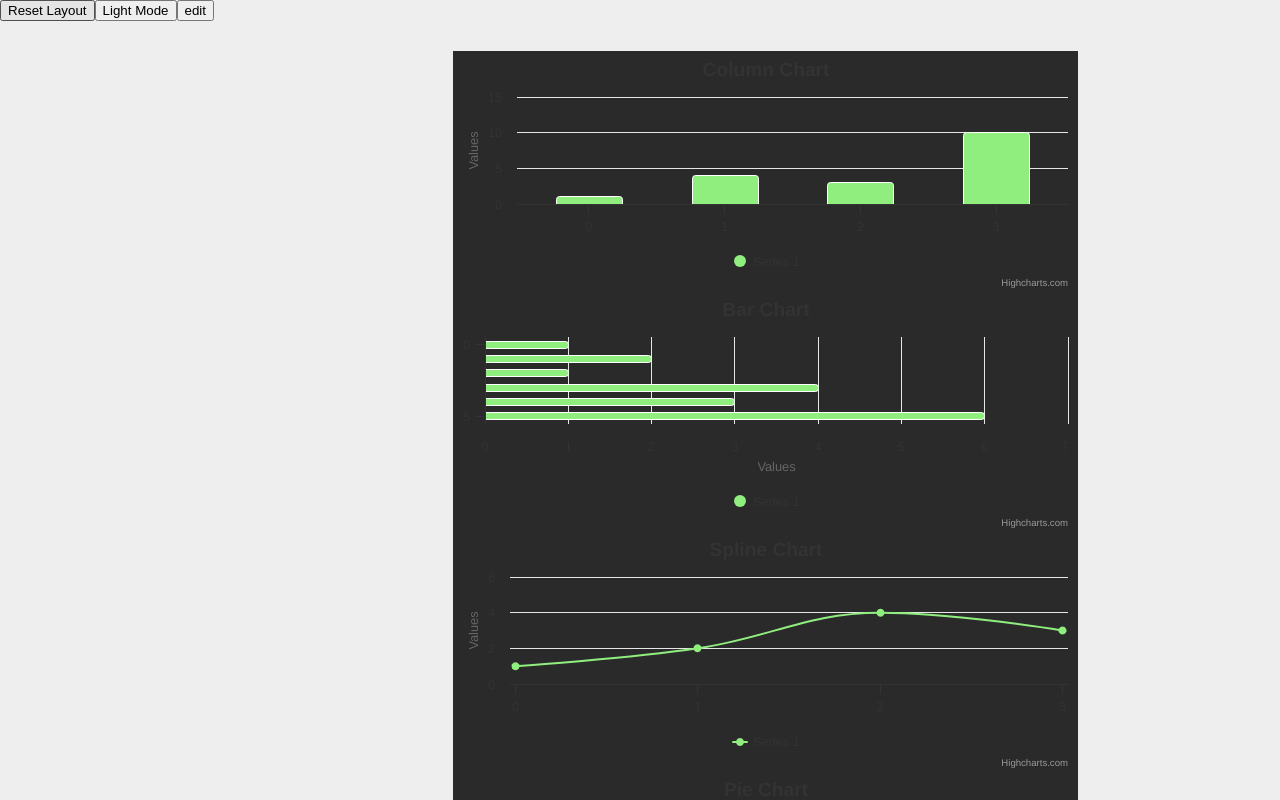
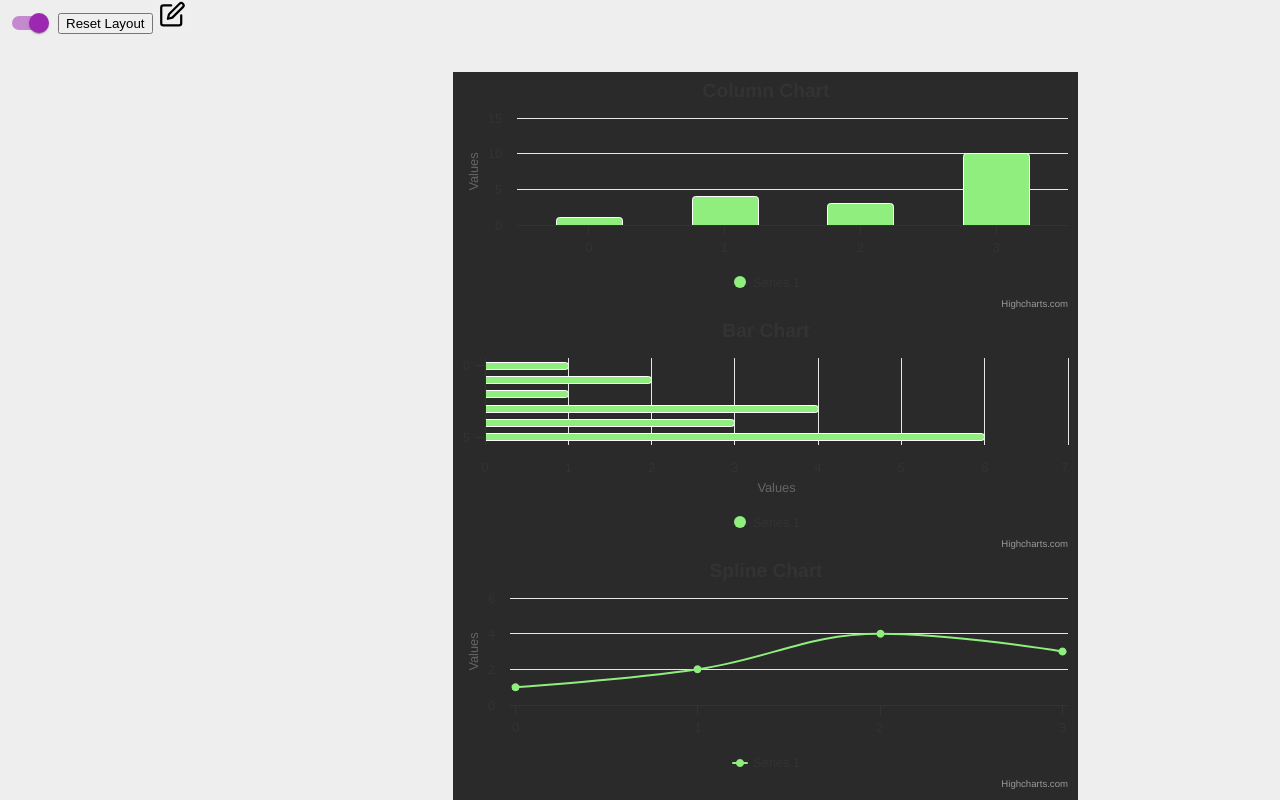
Before and after one commit to behnooshbhy2002/react-grid, a React (Create React App) app: page / in a window 1280 px wide. Shown: the top 800 px of the page. Built offline with nearby package versions, Linux system fonts and the light colour scheme.

Commit message:
convert button to switch (dark mode)

```diff
--- a/package.json
+++ b/package.json
@@ -3,7 +3,11 @@
   "version": "0.1.0",
   "private": true,
   "dependencies": {
+    "@emotion/react": "^11.11.1",
+    "@emotion/styled": "^11.11.0",
     "@highcharts/dashboards": "^1.0.1",
+    "@mui/material": "^5.14.2",
+    "@mui/styled-engine-sc": "^5.12.0",
     "@testing-library/jest-dom": "^5.16.5",
     "@testing-library/react": "^13.4.0",
     "@testing-library/user-event": "^13.5.0",
@@ -14,6 +18,7 @@
     "react-dom": "^18.2.0",
     "react-grid-layout": "^1.3.4",
     "react-scripts": "5.0.1",
+    "styled-components": "^5.3.11",
     "web-vitals": "^2.1.4"
   },
   "scripts": {
--- /dev/null
+++ b/src/pages/Main.css
@@ -0,0 +1,6 @@
+.edit-button {
+  border: none;
+}
+svg:hover {
+  color: red;
+}
--- a/src/pages/Main.jsx
+++ b/src/pages/Main.jsx
@@ -3,6 +3,9 @@ import RGL, { WidthProvider, Responsive } from "react-grid-layout";
 import Highcharts from "highcharts";
 import HighchartsReact from "highcharts-react-official";
 import darkUnica from "highcharts/themes/dark-unica";
+import edit from "../assets/edit-icon.svg";
+import Switch from "@mui/material/Switch";
+import "./Main.css";
 
 import _ from "lodash";
 const ResponsiveReactGridLayout = WidthProvider(RGL);
@@ -13,7 +16,12 @@ const ResponsiveReactGridLayout = WidthProvider(RGL);
 function Main() {
   const [stat, setStatic] = useState(true);
   const [isDarkMode, setIsDarkMode] = useState(false);
-  const [editMode, setEditMode] = useState(false);
+  // const [editMode, setEditMode] = useState(false);
+  const [checked, setChecked] = useState(true);
+  const handleChangeTheme = (event) => {
+    setIsDarkMode(!isDarkMode);
+    setChecked(event.target.checked);
+  };
 
   const resetLayout = () => {
     setLayouts({});
@@ -106,12 +114,33 @@ function Main() {
   };
   return (
     <div>
+      <Switch
+        checked={checked}
+        onChange={handleChangeTheme}
+        inputProps={{ "aria-label": "controlled" }}
+        color="secondary"
+      />
       <button onClick={resetLayout}>Reset Layout</button>
-      <button onClick={toggleTheme}>
+      {/* <button onClick={toggleTheme}>
         {!isDarkMode ? "Light Mode" : "Dark Mode"}
-      </button>
+      </button> */}
       {stat ? (
-        <button onClick={handleEdit}>edit</button>
+        <button onClick={handleEdit} className="edit-button">
+          {/* <img src={edit}></img> */}
+          <svg
+            fill="none"
+            stroke="currentColor"
+            strokeLinecap="round"
+            strokeLinejoin="round"
+            strokeWidth={2}
+            viewBox="0 0 24 24"
+            height="2em"
+            width="2em"
+          >
+            <path d="M11 4H4a2 2 0 00-2 2v14a2 2 0 002 2h14a2 2 0 002-2v-7" />
+            <path d="M18.5 2.5a2.121 2.121 0 013 3L12 15l-4 1 1-4 9.5-9.5z" />
+          </svg>
+        </button>
       ) : (
         <div>
           <button>Save</button>
```
Also changed, not shown: src/assets/edit-icon.svg (added), 1 other file (tests, documents, lock files or other folders).
